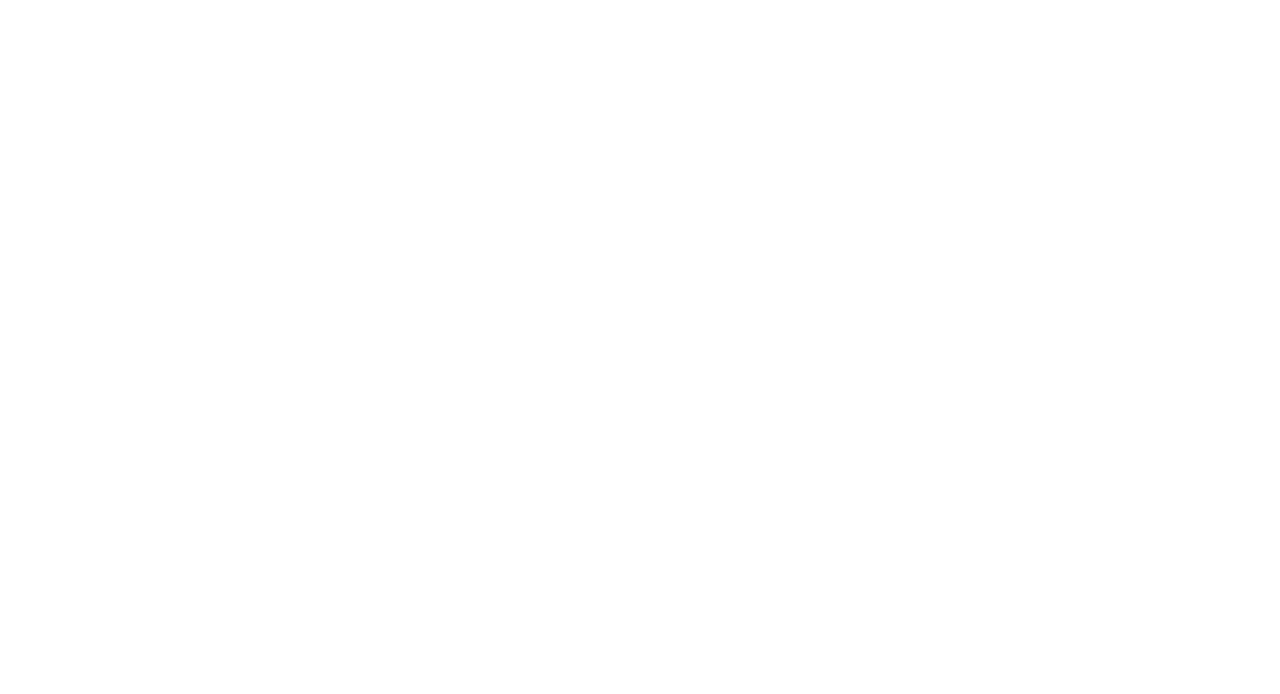
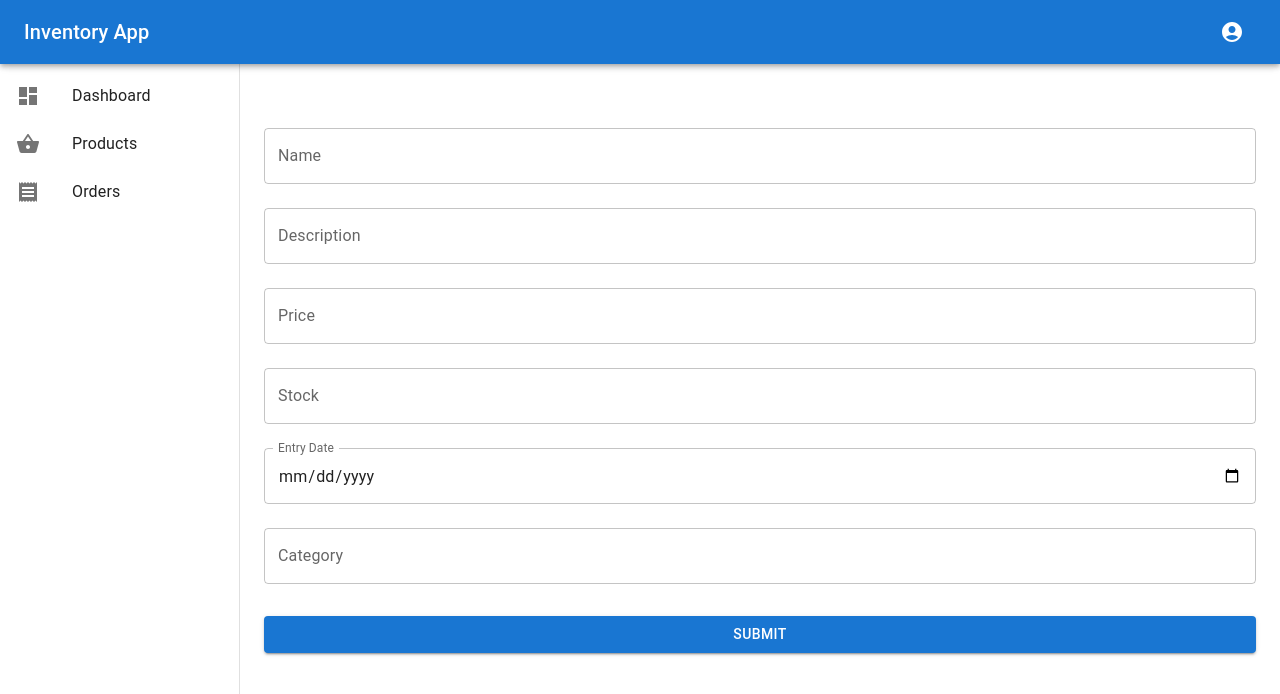
Before and after one commit to pablo-lv/inventory_app, a React (Create React App) app: page /products/1 in a window 1280 px wide. Before the commit this address had no page. Shown: the top 694 px of the page. Built offline with nearby package versions, Linux system fonts and the light colour scheme; no server answers; sample sign-in values are in the browser's storage.

Commit message:
added login and update/delete product

```diff
--- a/src/App.js
+++ b/src/App.js
@@ -6,6 +6,7 @@
 import Layout from './components/Layout';
 import LoginPage from './components/LoginPage';
 import AuthRoute from './components/AuthRoute';
+import ProductForm from './components/ProductForm';
 
 function App() {
   return (
@@ -15,6 +16,8 @@
           <Route index element={<AuthRoute><Dashboard /></AuthRoute>} />
           <Route path="products" element={<AuthRoute><Products /></AuthRoute>} />
           <Route path="orders" element={<AuthRoute><Orders /></AuthRoute>} />
+          <Route path="products/:id" element={<AuthRoute><ProductForm /></AuthRoute>} />
+          <Route path="products/new" element={<AuthRoute><ProductForm /></AuthRoute>} />
         </Route>
         <Route path="/login" element={<LoginPage />} />
       </Routes>
--- /dev/null
+++ b/src/components/ProductForm.js
@@ -0,0 +1,141 @@
+import React, { useState, useEffect } from 'react';
+import { useParams, useNavigate } from 'react-router-dom';
+import { TextField, Button, Box } from '@mui/material';
+import axios from 'axios';
+
+import Notification from './Notification';
+
+function ProductForm() {
+  const { id } = useParams(); // Get the ID from the URL
+  const navigate = useNavigate();
+  const [product, setProduct] = useState({
+    name: '',
+    description: '',
+    price: '',
+    stock: '',
+    entry_date: '',
+    category: '',
+  });
+  const [notification, setNotification] = useState({
+    open: false,
+    message: '',
+    severity: 'info',
+  });
+
+  // Load product details if 'id' is present
+  useEffect(() => {
+    const accessToken = localStorage.getItem("token")
+    if (id !== 'new') {
+      axios.get(`http://localhost:8080/api/products/${id}`, {
+        headers: {
+          Authorization: `Bearer ${accessToken}`
+        }
+      })
+        .then(response => {
+            if (response.data.entryDate) {
+                const formattedDate = new Date(response.data.entryDate).toISOString().split('T')[0];
+                response.data.entryDate = formattedDate;
+            }
+          setProduct(response.data);
+        })
+        .catch(error => console.error('Error loading the product data:', error));
+    }
+  }, [id]);
+
+  const handleChange = (e) => {
+    const { name, value } = e.target;
+    setProduct(prev => ({
+      ...prev,
+      [name]: value
+    }));
+  };
+
+  const handleSubmit = async (event) => {
+    event.preventDefault();
+    const method = id === 'new' ? 'post' : 'put';
+    const url = id === 'new' ? 'http://localhost:8080/api/products/' : `http://localhost:8080/api/products/${id}`;
+
+    try {
+        if (method=='new') {
+            console.log("");
+        } else {
+            const response = await axios.put('http://localhost:8080/api/products', product, {
+                headers: {
+                Authorization: `Bearer ${localStorage.getItem('token')}`
+             }
+            });
+        }
+
+        setNotification({
+            open: true,
+            message: 'Producto Actualizado',
+            severity: 'success',
+          });
+      navigate('/products'); // Redirect to the products page after submit
+    } catch (error) {
+      console.error('Failed to submit product:', error);
+    }
+  };
+
+  return (
+    <Box component="form" onSubmit={handleSubmit} sx={{ mt: 3 }}>
+      <TextField
+        margin="normal"
+        fullWidth
+        label="Name"
+        name="name"
+        value={product.name}
+        onChange={handleChange}
+      />
+      <TextField
+        margin="normal"
+        fullWidth
+        label="Description"
+        name="description"
+        value={product.description}
+        onChange={handleChange}
+      />
+      <TextField
+        margin="normal"
+        fullWidth
+        label="Price"
+        type="number"
+        name="price"
+        value={product.price}
+        onChange={handleChange}
+      />
+      <TextField
+        margin="normal"
+        fullWidth
+        label="Stock"
+        type="number"
+        name="stock"
+        value={product.stock}
+        onChange={handleChange}
+      />
+      <TextField
+        margin="normal"
+        fullWidth
+        label="Entry Date"
+        type="date"
+        InputLabelProps={{ shrink: true }}
+        name="entryDate"
+        value={product.entryDate}
+        onChange={handleChange}
+      />
+      <TextField
+        margin="normal"
+        fullWidth
+        label="Category"
+        name="category"
+        value={product.category}
+        onChange={handleChange}
+      />
+      <Button type="submit" fullWidth variant="contained" sx={{ mt: 3, mb: 2 }}>
+        Submit
+      </Button>
+    </Box>
+  );
+}
+
+export default ProductForm;
--- a/src/components/Products.js
+++ b/src/components/Products.js
@@ -1,19 +1,12 @@
 import React, { useEffect, useState } from 'react';
 import { DataGrid } from '@mui/x-data-grid';
+import { useNavigate } from 'react-router-dom';
+import { Button } from '@mui/material';
+
+
 import axios from 'axios';
 
 import Notification from './Notification';
-
-const columns = [
-  { field: 'id', headerName: 'ID', width: 90 , editable: true},
-  { field: 'name', headerName: 'Name', width: 150, editable: true },
-  { field: 'description', headerName: 'Description', width: 250, editable: true },
-  { field: 'price', headerName: 'Price', width: 100, editable: true },
-  { field: 'stock', headerName: 'Stock', width: 100, editable: true },
-  { field: 'entry_date', headerName: 'Entry Date', width: 110, editable: true },
-  { field: 'category', headerName: 'Category', width: 150, editable: true },
-  // Ensure each field you want to display is listed in your columns.
-];
 
 function Products() {
 
@@ -23,6 +16,44 @@
     message: '',
     severity: 'info',
   });
+  const navigate = useNavigate();
+
+  const columns = [
+    { field: 'id', headerName: 'ID', width: 90 },
+    { field: 'name', headerName: 'Name', width: 150 },
+    { field: 'description', headerName: 'Description', width: 250 },
+    { field: 'price', headerName: 'Price', width: 100 },
+    { field: 'stock', headerName: 'Stock', width: 100 },
+    { field: 'entryDate', headerName: 'Entry Date', width: 110 },
+    { field: 'category', headerName: 'Category', width: 150 },
+    {
+      field: "actions",
+      headerName: "Actions",
+      sortable: false,
+      width: 200,
+      renderCell: (params) => {
+        return (
+          <>
+            <Button
+              color="primary"
+              size="small"
+              onClick={() => handleUpdate(params.id)}
+              style={{ marginRight: 16 }}
+            >
+              Update
+            </Button>
+            <Button
+              color="secondary"
+              size="small"
+              onClick={() => handleDelete(params.id)}
+            >
+              Delete
+            </Button>
+          </>
+        );
+      }
+    },
+  ];
 
 
   const updatedProduct = async (product) =>{
@@ -52,6 +83,35 @@
 
   }
 
+  const handleUpdate = (id) => {
+    // Navigate to update product page with product id
+    navigate(`/products/${id}`);
+  };
+
+  const handleDelete = async (id) => {
+    try {
+      const accessToken = localStorage.getItem("token");
+      await axios.delete(`http://localhost:8080/api/products/${id}`, {
+        headers: {
+          Authorization: `Bearer ${accessToken}`
+        }
+      });
+      setProductData(productData.filter((product) => product.id !== id));
+      setNotification({
+        open: true,
+        message: 'Producto eliminado correctamente',
+        severity: 'success',
+      });
+    } catch (error) {
+      setNotification({
+        open: true,
+        message: 'Error eliminando el producto',
+        severity: 'error',
+      });
+      console.error('Error deleting the product:', error);
+    }
+  };
+
   useEffect(() => {
     const fetchProducts = async () => {
       try {
@@ -60,6 +120,18 @@
         const response = await axios.get('http://localhost:8080/api/products', {
           headers: {
             Authorization: `Bearer ${accessToken}`
+          }
+        });
+        response.data.forEach(item => {
+          if (item.entryDate) {
+            const date = new Date(item.entryDate);
+            const formattedDate = date.toLocaleDateString("en-US", {
+              year: 'numeric',
+              month: 'long',
+              day: 'numeric',
+              timeZone: 'UTC'
+            });
+            item.entryDate = formattedDate;
           }
         });
         setProductData(response.data);
@@ -86,9 +158,7 @@
         rowsPerPageOptions={[5]}
         checkboxSelection
         getRowId={(row) => row.id} // Use a unique 'id' field for each row
-        processRowUpdate={(updatedRow, originalRow) =>
-          updatedProduct(updatedRow)
-        }
+        processRowUpdate={(updatedRow, originalRow) =>updatedProduct(updatedRow) }
       />
       <Notification
         open={notification.open}
```
